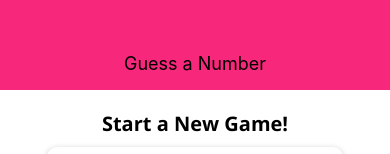
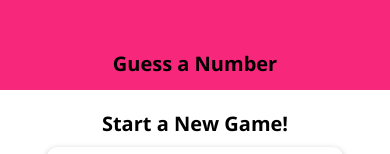
Before and after one commit to ambujbpl/expo-project, a React Native app: screen / in a window 390 px wide. Shown: the top 154 px of the page. Built offline with nearby package versions, Linux system fonts and the light colour scheme.

Commit message:
add custom button container

```diff
--- a/app/components/Header.js
+++ b/app/components/Header.js
@@ -1,11 +1,12 @@
 import React from "react";
 import { View, Text, StyleSheet } from "react-native";
+import { GlobalStyles } from "../config/globalStyle";
 import Colors from "./../config/colors";
 
 const Header = (props) => {
   return (
     <View style={styles.headerStyle}>
-      <Text style={styles.headerTextStyle}>{props.title}</Text>
+      <Text style={GlobalStyles.title}>{props.title}</Text>
     </View>
   );
 };
--- /dev/null
+++ b/app/components/MainButton.js
@@ -0,0 +1,28 @@
+import React from 'react';
+import { View, Text, StyleSheet, TouchableOpacity } from 'react-native';
+import colors from '../config/colors';
+const MainButton = props => {
+  return (
+    <TouchableOpacity activeOpacity={0.6} onPress={props.onPress}>
+      <View style={styles.button}>
+        <Text style={styles.buttonText}>{props.children}</Text>
+      </View>
+    </TouchableOpacity>
+  );
+};
+
+const styles = StyleSheet.create({
+  button: {
+    backgroundColor: colors.primary,
+    paddingVertical: 12,
+    paddingHorizontal: 30,
+    borderRadius: 25
+  },
+  buttonText: {
+    color: 'white',
+    fontFamily: 'open-sans',
+    fontSize: 18
+  }
+});
+
+export default MainButton;
--- a/app/config/globalStyle.js
+++ b/app/config/globalStyle.js
@@ -21,5 +21,13 @@ export const GlobalStyles = StyleSheet.create({
   },
   fs22: {
     fontSize: 22,
+  },
+  bodyText: {
+    fontFamily: 'open-sans'
+  },
+  title: {
+    fontFamily: 'open-sans-bold',
+    fontSize: 20,
+    marginVertical: 10,
   }
 });
--- a/app/screens/GameOver.js
+++ b/app/screens/GameOver.js
@@ -1,20 +1,32 @@
 import React from 'react';
-import { View, Text, StyleSheet, Button } from 'react-native';
+import { View, Text, StyleSheet, Button, Image } from 'react-native';
+import { Colors } from 'react-native/Libraries/NewAppScreen';
+import MainButton from '../components/MainButton';
+import colors from '../config/colors';
+import { GlobalStyles } from '../config/globalStyle';
 
 
 const GameOver = props => {
   return (
     <View style={styles.screen}>
-      <Text>
+      <Text style={GlobalStyles.title}>
         The Game is Over!
       </Text>
-      <Text>
-        Number of rounds : {props.rounds}
+      <View style={styles.imageContainerStyle}>
+        <Image
+          fadeDuration={100}
+          source={require('./../assets/success.png')}
+          // source={{uri: 'https://scx2.b-cdn.net/gfx/news/hires/2019/2-nature.jpg'}}
+          style={styles.imageStyle}
+          resizeMode="cover"
+        />
+      </View>
+      <Text style={styles.footerTextStyle}>
+        Your phone needed <Text style={styles.highlight}>{props.rounds}</Text> rounds to
+          guess the number <Text style={styles.highlight}>{props.userChoice}</Text>.
       </Text>
-      <Text>
-        The Number was : {props.userChoice}
-      </Text>
-      <Button title="New Game" onPress={props.newGame}/>
+      <MainButton onPress={props.newGame}>New Game</MainButton>
+      {/* <Button title="New Game" onPress={props.newGame}/> */}
     </View>
   );
 };
@@ -25,5 +37,26 @@ const styles = StyleSheet.create({
     flex: 1,
     justifyContent: 'center',
     alignItems: 'center'
+  },
+  imageContainerStyle: {
+    width: 300,
+    height: 300,
+    borderRadius: 150,
+    borderWidth: 3,
+    borderColor: 'black',
+    overflow: 'hidden',
+    marginVertical: 20,
+  },
+  imageStyle: {
+    width: '100%',
+    height: '100%',
+  },
+  highlight: {
+    color: colors.primary,
+    fontFamily: 'open-sans-bold'
+  },
+  footerTextStyle: {
+    marginBottom: 15,
+    textAlign: 'center'
   }
 });
--- a/app/screens/GameScreen.js
+++ b/app/screens/GameScreen.js
@@ -3,6 +3,7 @@ import { View, Text, StyleSheet, Button, Alert } from 'react-native';
 
 import NumberContainer from '../components/NumberContainer';
 import Card from '../components/Card';
+import MainButton from '../components/MainButton';
 
 const generateRandomBetween = (min, max, exclude) => {
   min = Math.ceil(min);
@@ -54,8 +55,10 @@ const GameScreen = props => {
       <Text>Opponent's Guess</Text>
       <NumberContainer>{currentGuess}</NumberContainer>
       <Card style={styles.buttonContainer}>
-        <Button title="LOWER" onPress={() => {gameDirectionHandler('lower')}} />
-        <Button title="GREATER" onPress={() => {gameDirectionHandler('greater')}} />
+        <MainButton onPress={() => {gameDirectionHandler('lower')}}>LOWER</MainButton>
+        <MainButton onPress={() => {gameDirectionHandler('greater')}}>GREATER</MainButton>
+        {/* <Button title="LOWER" onPress={() => {gameDirectionHandler('lower')}} />
+        <Button title="GREATER" onPress={() => {gameDirectionHandler('greater')}} /> */}
       </Card>
     </View>
   );
@@ -71,8 +74,8 @@ const styles = StyleSheet.create({
     flexDirection: 'row',
     justifyContent: 'space-around',
     marginTop: 20,
-    width: 300,
-    maxWidth: '80%'
+    width: 400,
+    maxWidth: '90%'
   }
 });
 
--- a/app/screens/StartGameScreen.js
+++ b/app/screens/StartGameScreen.js
@@ -14,6 +14,7 @@ import Card from "./../components/Card";
 import Input from "./../components/Input";
 import Colors from "./../config/colors";
 import { GlobalStyles } from '../config/globalStyle';
+import MainButton from "../components/MainButton";
 const StartScreen = (props) => {
   const [enteredValue, setEnteredValue] = useState(null);
   const [confirm, setConfirm] = useState(false);
@@ -51,7 +52,8 @@ const StartScreen = (props) => {
       <Card style={GlobalStyles.mt20}>
         <Text>You selected</Text>
         <NumberContainer>{selectedNumber}</NumberContainer>
-        <Button title="Start Game" onPress={() => props.onStartGame(selectedNumber)} />
+        <MainButton onPress={() => props.onStartGame(selectedNumber)}>Start Game</MainButton>
+        {/* <Button title="Start Game" onPress={() => props.onStartGame(selectedNumber)} /> */}
       </Card>
     );
   }
@@ -63,7 +65,7 @@ const StartScreen = (props) => {
       }}
     >
       <View style={styles.screenMainStyle}>
-        <Text style={styles.title}>Start a New Game!</Text>
+        <Text style={GlobalStyles.title}>Start a New Game!</Text>
         <Card style={styles.inputContainerStyle}>
           <Text>Select a Number</Text>
           <Input
@@ -107,11 +109,6 @@ const styles = StyleSheet.create({
     padding: 10,
     alignItems: "center",
   },
-  title: {
-    fontSize: 20,
-    marginVertical: 10,
-    fontFamily: 'open-sans-bold'
-  },
   inputContainerStyle: {
     width: 300,
     maxWidth: "80%",
```
Also changed, not shown: app/components/BodyText.js (added, +14 -0 lines), app/components/TitleText.js (added, +15 -0 lines), app/assets/success.png (added).
